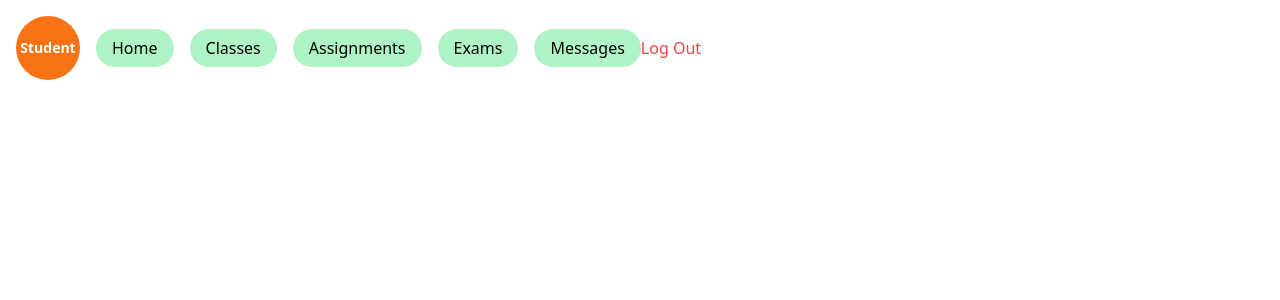
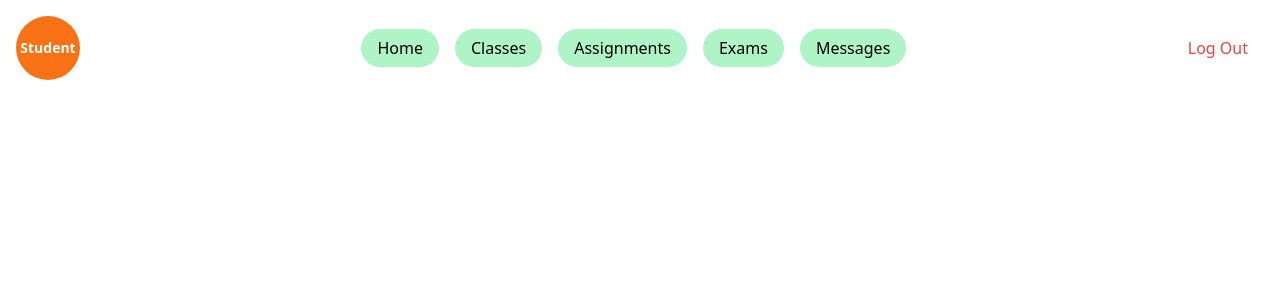
Before and after one commit to SamirKhan21860/LearnTogether, a Flask app: page /exams in a window 1280 px wide. Shown: the top 300 px of the page. Run offline with Flask 3, Linux system fonts and the light colour scheme; a user stored in the database is signed in; some libraries are stand-ins or nearby versions.

Commit message:
design templates few changes but uncompleted

```diff
--- a/static/script.js
+++ b/static/script.js
@@ -18,3 +18,5 @@ function get_message_style_class(category) {
 document.getElementById('burger-menu').addEventListener('click', function () {
     document.getElementById('burger-menu-content').classList.toggle('hidden');
 });
+
+z
--- a/static/styles.css
+++ b/static/styles.css
@@ -3,3 +3,29 @@
     border: 1px solid #995050;
     margin: 0;
 } */
+
+.dropdown {
+    display: none;
+    position: absolute;
+    right: 0;
+    top: 100%;
+    background-color: #4a5568;
+    /* Tailwind CSS indigo color */
+    border-radius: 8px;
+    box-shadow: 0 2px 5px rgba(0, 0, 0, 0.1);
+    z-index: 10;
+}
+
+.dropdown-item {
+    padding: 8px 16px;
+    color: #ffffff;
+    /* Tailwind CSS white color */
+    display: block;
+    text-decoration: none;
+    transition: background-color 0.3s;
+}
+
+.dropdown-item:hover {
+    background-color: #2d3748;
+    /* Tailwind CSS gray-darker color on hover */
+}
--- a/templates/layout.html
+++ b/templates/layout.html
@@ -14,16 +14,14 @@
 <body>
 
     <!-- LOGO -->
-    <nav class="flex">
-        <div class="flex items-center px-4 py-4">
-            <div class="logo flex items-center justify-center bg-orange-500 rounded-full p-2 w-16 h-16">
-                <a class="text-white font-bold text-sm" href="/">Student</a>
-            </div>
+    <nav class="flex flex-wrap items-center justify-between p-4">
+        <div class="logo flex items-center justify-center bg-orange-500 rounded-full p-2 w-16 h-16 mr-4">
+            <a class="text-white font-bold text-sm" href="/">Student</a>
         </div>
 
         <!-- Nav item list -->
-        {% if session["user_id"] %}
-        <div class="flex justify-center items-center">
+        <div class="flex items-center justify-end space-x-4">
+            {% if session["user_id"] %}
             <ul class="flex space-x-4 m-auto text-gray">
                 <li><a class="bg-[#aff4c6] rounded-full px-4 py-2 hover:bg-black hover:text-[#aff4c6] transition duration-300"
                         href="/">Home</a></li>
@@ -40,7 +38,7 @@
 
         <!-- Burger Menu Button -->
         <div class="md:hidden">
-            <button id="burger-menu" class="text-gray-500 hover:text-gray-800 focus:outline-none">
+            <button id="burger-menu" class="text-black hover:text-gray-800 focus:outline-none">
                 <svg class="w-6 h-6" fill="none" stroke="currentColor" viewBox="0 0 24 24"
                     xmlns="http://www.w3.org/2000/svg">
                     <path
@@ -48,6 +46,12 @@
                     </path>
                 </svg>
             </button>
+            <!-- User Profile Dropdown menu -->
+            <div id="burger-menu-content" class="dropdown">
+                <a href="#" class="dropdown-item">User</a>
+                <a href="#" class="dropdown-item">Settings</a>
+                <a href="#" class="dropdown-item">Logout</a>
+            </div>
         </div>
 
         <!-- Burger Menu Content -->
@@ -55,25 +59,19 @@
             class="hidden md:flex flex-col md:flex-row md:items-center md:space-x-4 mt-4 md:mt-0">
             <!-- ... existing menu items ... -->
             <ul class="logout">
-                <li><a href="/logout" class="text-red-500 hover:underline transition duration-300">Log Out</a></li>
+                <li><a href="/logout" class="dropdown-item text-red-500 hover:underline transition duration-300">Log Out</a></li>
             </ul>
         </div>
-
-        <!-- LOG OUT SHOULD BE IN \\\ FLYOUT BUTTION -->
-        <!-- <div class="logout ml-16 flex justify-end self-center content-end">
-            <ul class="logout">
-                <li><a href="/logout" class="text-red-500 hover:underline transition duration-300">Log Out</a></li>
-            </ul>
-        </div> -->
 
         {% else %}
         <!-- <div class="mr-0 mt-0"> -->
         <div id="burger-menu-content"
             class="hidden md:flex flex-col md:flex-row md:items-center md:space-x-4 mt-4 md:mt-0">
             <ul>
-                <li class="signup">Don't have an account?&ThinSpace;<a href="/signup" class="text-blue-500">Sign Up</a>
+                <li class="signup">Don't have an account?&ThinSpace;<a href="/signup" class="dropdown-item text-blue-500">Sign
+                        Up</a>
                 </li>
-                <li class="login"><a href="/login" class="text-blue-500">Log In</a></li>
+                <li class="login"><a href="/login" class="dropdown-item text-blue-500">Log In</a></li>
             </ul>
         </div>
         {% endif %}
```
Also changed, not shown: 1 other file.
